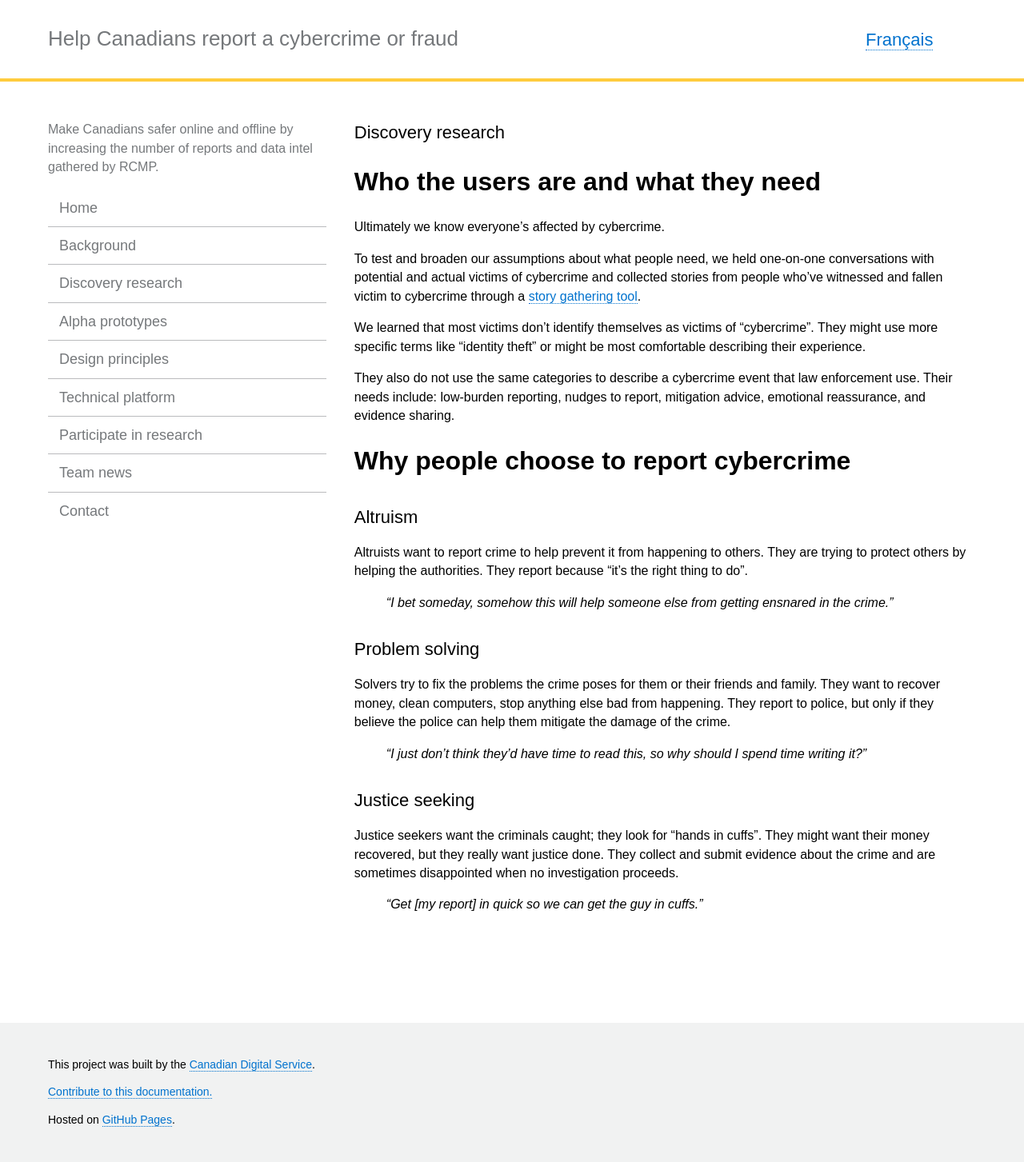
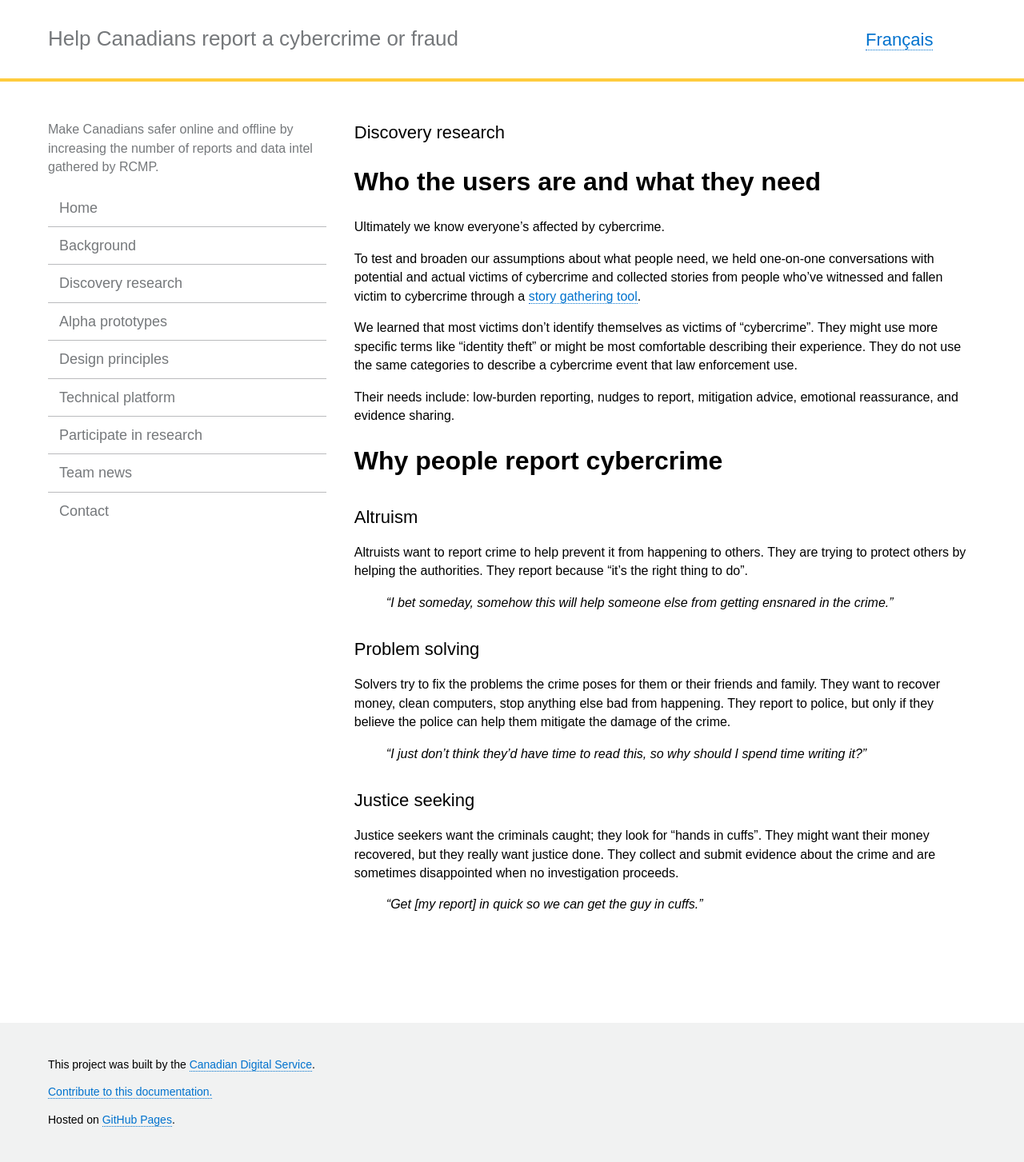
Before and after one commit to cds-snc/rcmp-report-a-cybercrime-alpha-documentation, a Jekyll site: the page built from _pages/en/discovery.md, in a window 1280 px wide. Shown: the whole page at 80% size. Built offline with Jekyll 4.4.1, drawn with Linux system fonts in a browser that asks for light colours.

Commit message:
Update discovery.md

```diff
--- a/_pages/en/discovery.md
+++ b/_pages/en/discovery.md
@@ -12,11 +12,11 @@ Ultimately we know everyone's affected by cybercrime.
 
 To test and broaden our assumptions about what people need, we held one-on-one conversations with potential and actual victims of cybercrime and collected stories from people who've witnessed and fallen victim to cybercrime through a [story gathering tool](https://tell-us.cds-snc.ca).
 
-We learned that most victims don't identify themselves as victims of "cybercrime". They might use more specific terms like "identity theft" or might be most comfortable describing their experience.
+We learned that most victims don't identify themselves as victims of "cybercrime". They might use more specific terms like "identity theft" or might be most comfortable describing their experience. They do not use the same categories to describe a cybercrime event that law enforcement use.
 
-They also do not use the same categories to describe a cybercrime event that law enforcement use. Their needs include: low-burden reporting, nudges to report, mitigation advice, emotional reassurance, and evidence sharing.
+Their needs include: low-burden reporting, nudges to report, mitigation advice, emotional reassurance, and evidence sharing.
 
-# Why people choose to report cybercrime
+# Why people report cybercrime
 
 ## Altruism
 
```
